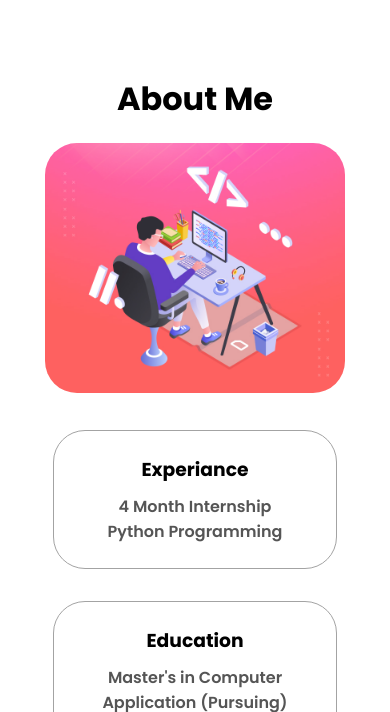
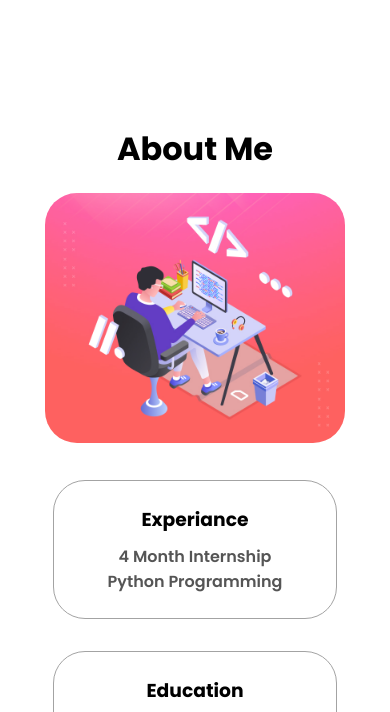
Before and after one commit to parthbhogayata/Portfolio, a plain HTML site: page index.html in a window 390 px wide. Shown: the part 803-1515 px from the top of the page. Drawn offline with Linux system fonts and the light colour scheme.

Commit message:
Update mediaquery.css

```diff
--- a/mediaquery.css
+++ b/mediaquery.css
@@ -63,6 +63,9 @@
     margin-bottom: 0;
   }
 
+  #about{
+    margin-top : 50px;
+  }
   footer nav {
     height: fit-content;
     margin-bottom: 2rem;
```
